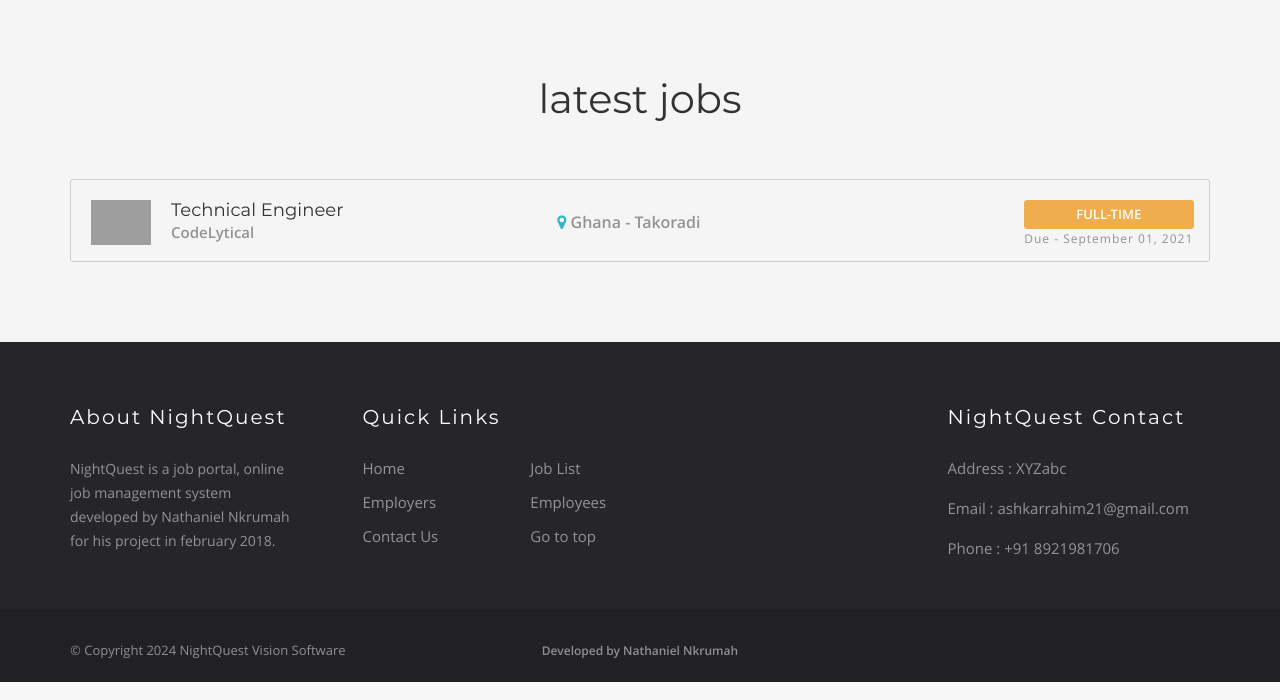
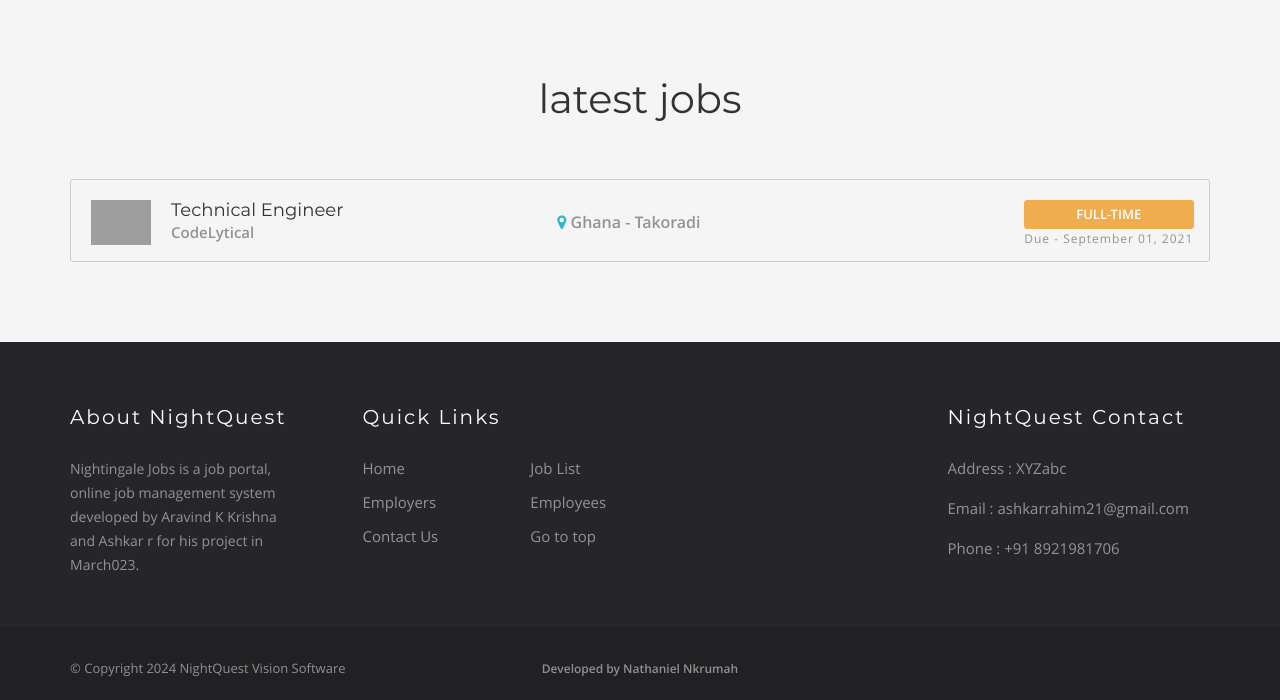
Before and after one commit to AravindKKrishna/PortCode, a PHP site: page /phpmail/ in a window 1280 px wide. Shown: the part 1096-1796 px from the top of the page. Run offline with PHP 8.4, Linux system fonts and the light colour scheme; data comes from the database, SQL or seed files in the repository; some libraries are stand-ins or nearby versions; grey boxes are pictures that could not be loaded.

Commit message:
Update index.php

```diff
--- a/index.php
+++ b/index.php
@@ -550,8 +550,8 @@ include 'constants/check-login.php';
 
 										<div class="footer-about-us">
 											<h5 class="footer-title">About NightQuest</h5>
-											<p>NightQuest is a job portal, online job management system developed by Nathaniel Nkrumah for his project in february 2018.</p>
 
+										<p>Nightingale Jobs is a job portal, online job management system developed by Aravind K Krishna and Ashkar r for his project in March023.</p>
 										</div>
 
 									</div>
```
